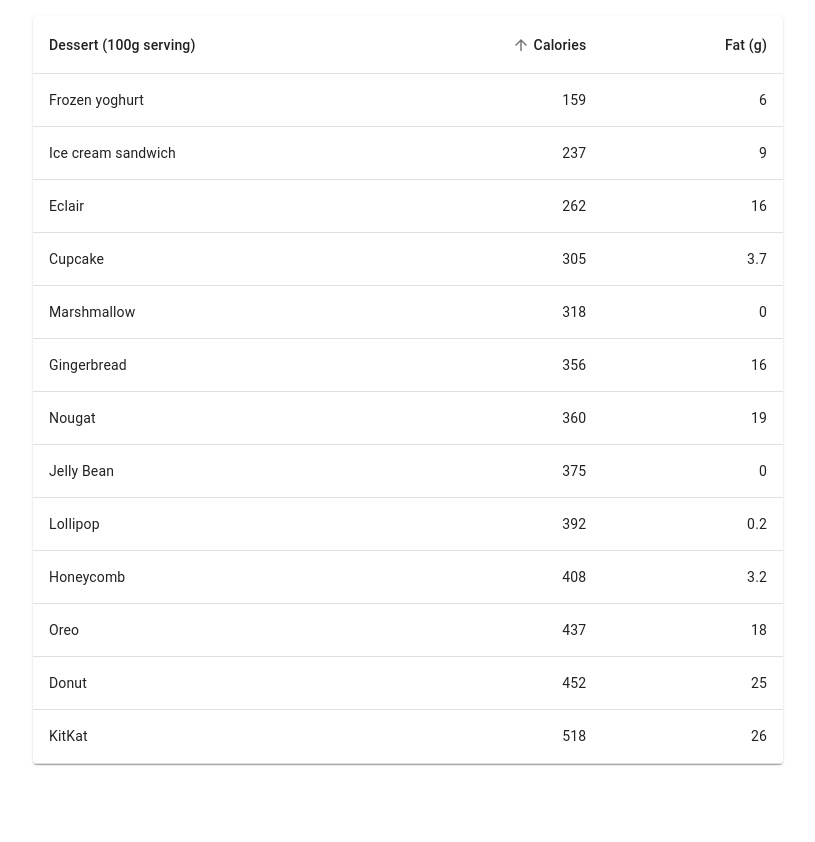
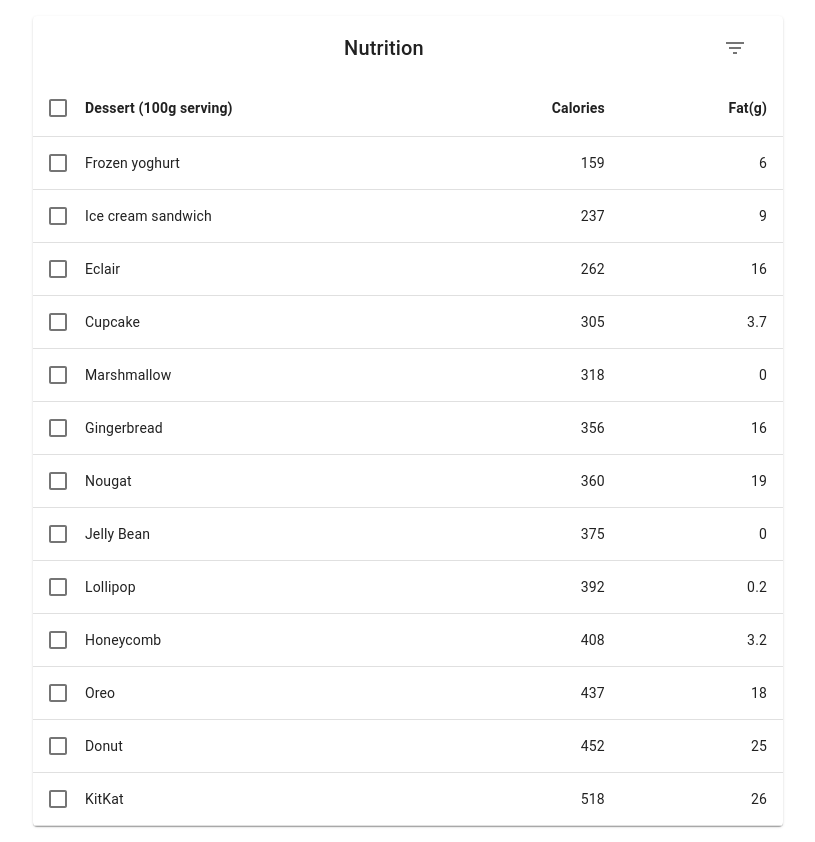
Before and after one commit to nenadpejic/examples, a React (Create React App) app in the folder react-material-ui-ts/: page / in a window 1280 px wide. Shown: the whole page, without its empty margins (232-1047 px from the left). Before the commit the page ends 800 px from the top, so only its background shows below. Built offline with nearby package versions, Linux system fonts and the light colour scheme.

Commit message:
Created WithSelecting, EnhancedTableTooltip, EnhancedTableHead

```diff
--- a/react-material-ui-ts/src/App.tsx
+++ b/react-material-ui-ts/src/App.tsx
@@ -2,13 +2,15 @@ import './App.css'
 import BasicTable from './components/table/BasicTable'
 import WithPagination from './components/table/WithPagination'
 import WithSorting from './components/table/WithSorting'
+import WithSelecting from './components/table/WithSelecting'
 
 function App() {
   return (
     <div className="App">
       {/* <BasicTable /> */}
       {/* <WithPagination /> */}
-      <WithSorting />
+      {/* <WithSorting /> */}
+      <WithSelecting />
     </div>
   );
 }
--- /dev/null
+++ b/react-material-ui-ts/src/components/table/WithSelecting/EnhancedTableHead/index.tsx
@@ -0,0 +1,33 @@
+import Checkbox from '@material-ui/core/Checkbox'
+import TableHead from '@material-ui/core/TableHead'
+import TableRow from '@material-ui/core/TableRow'
+import TableCell from '@material-ui/core/TableCell'
+
+interface Props {
+  numSelected: number
+  rowCount: number
+  onClickSelectAll: (event: React.ChangeEvent<HTMLInputElement>) => void
+}
+
+const EnhancedTableHead: React.FC<Props> = ({ numSelected, rowCount, onClickSelectAll }) => {
+
+  return (
+    <TableHead>
+      <TableRow>
+        <TableCell padding="checkbox">
+          <Checkbox
+            indeterminate={numSelected > 0 && numSelected < rowCount}
+            inputProps={{ 'aria-label': 'select all desserts' }}
+            checked={rowCount > 0 && numSelected === rowCount}
+            onChange={onClickSelectAll}
+          />
+        </TableCell>
+        <TableCell padding="none">Dessert (100g serving)</TableCell>
+        <TableCell align="right">Calories</TableCell>
+        <TableCell align="right">Fat(g)</TableCell>
+      </TableRow>
+    </TableHead>
+  )
+}
+
+export default EnhancedTableHead
--- /dev/null
+++ b/react-material-ui-ts/src/components/table/WithSelecting/EnhancedTableToolbar/EnhancedTableToolbar.module.css
@@ -0,0 +1,8 @@
+.root {
+  padding-left: 1rem;
+  padding-right: 0.5rem;
+}
+
+.title {
+  flex: 1 1 100%
+}
--- /dev/null
+++ b/react-material-ui-ts/src/components/table/WithSelecting/EnhancedTableToolbar/index.tsx
@@ -0,0 +1,60 @@
+import IconButton from '@material-ui/core/IconButton'
+import { createStyles, lighten, makeStyles, Theme } from '@material-ui/core/styles'
+import Toolbar from '@material-ui/core/Toolbar'
+import Tooltip from '@material-ui/core/Tooltip'
+import Typography from '@material-ui/core/Typography'
+import DeleteIcon from '@material-ui/icons/Delete'
+import FilterListIcon from '@material-ui/icons/FilterList'
+import styles from './EnhancedTableToolbar.module.css'
+
+const useStyles = makeStyles((theme: Theme) =>
+  createStyles({
+    highlight:
+      theme.palette.type === 'light'
+        ? {
+          color: theme.palette.secondary.main,
+          backgroundColor: lighten(theme.palette.secondary.light, 0.85),
+        }
+        : {
+          color: theme.palette.text.primary,
+          backgroundColor: theme.palette.secondary.dark,
+        },
+  }),
+)
+
+interface Props {
+  numSelected: number
+}
+
+const EnhancedTableToolbar: React.FC<Props> = ({ numSelected }) => {
+  const classes = useStyles()
+
+  return (
+    <Toolbar className={`${styles.root} ${numSelected > 0 ? classes.highlight : ''}`}>
+      {numSelected > 0 ? (
+        <Typography className={styles.title} color="inherit" variant="subtitle1" component="div">
+          {numSelected} selected
+        </Typography>
+      ) : (
+        <Typography className={styles.title} variant="h6" id="tableTitle" component="div">
+          Nutrition
+        </Typography>
+      )}
+      {numSelected > 0 ? (
+        <Tooltip title="Delete">
+          <IconButton aria-label="delete">
+            <DeleteIcon />
+          </IconButton>
+        </Tooltip>
+      ) : (
+        <Tooltip title="Filter list">
+          <IconButton aria-label="filter list">
+            <FilterListIcon />
+          </IconButton>
+        </Tooltip>
+      )}
+    </Toolbar>
+  )
+}
+
+export default EnhancedTableToolbar
--- /dev/null
+++ b/react-material-ui-ts/src/components/table/WithSelecting/WithSelecting.module.css
@@ -0,0 +1,12 @@
+.root {
+  max-width: 750px;
+  margin: 1rem auto;
+}
+
+.table {
+  min-width: 650px;
+}
+
+.table thead tr th {
+  font-weight: bold;
+}
--- /dev/null
+++ b/react-material-ui-ts/src/components/table/WithSelecting/deserts.json
@@ -0,0 +1,67 @@
+[
+  {
+    "name": "Frozen yoghurt",
+    "calories": 159,
+    "fat": 6
+  },
+  {
+    "name": "Ice cream sandwich",
+    "calories": 237,
+    "fat": 9
+  },
+  {
+    "name": "Eclair",
+    "calories": 262,
+    "fat": 16
+  },
+  {
+    "name": "Cupcake",
+    "calories": 305,
+    "fat": 3.7
+  },
+  {
+    "name": "Marshmallow",
+    "calories": 318,
+    "fat": 0
+  },
+  {
+    "name": "Gingerbread",
+    "calories": 356,
+    "fat": 16
+  },
+  {
+    "name": "Nougat",
+    "calories": 360,
+    "fat": 19
+  },
+  {
+    "name": "Jelly Bean",
+    "calories": 375,
+    "fat": 0
+  },
+  {
+    "name": "Lollipop",
+    "calories": 392,
+    "fat": 0.2
+  },
+  {
+    "name": "Honeycomb",
+    "calories": 408,
+    "fat": 3.2
+  },
+  {
+    "name": "Oreo",
+    "calories": 437,
+    "fat": 18
+  },
+  {
+    "name": "Donut",
+    "calories": 452,
+    "fat": 25
+  },
+  {
+    "name": "KitKat",
+    "calories": 518,
+    "fat": 26
+  }
+]
--- /dev/null
+++ b/react-material-ui-ts/src/components/table/WithSelecting/index.tsx
@@ -0,0 +1,87 @@
+import Checkbox from '@material-ui/core/Checkbox'
+import Paper from '@material-ui/core/Paper'
+import Table from '@material-ui/core/Table'
+import TableBody from '@material-ui/core/TableBody'
+import TableCell from '@material-ui/core/TableCell'
+import TableContainer from '@material-ui/core/TableContainer'
+import TableRow from '@material-ui/core/TableRow'
+import React from 'react'
+import deserts from './deserts.json'
+import EnhancedTableHead from './EnhancedTableHead'
+import EnhancedTableToolbar from './EnhancedTableToolbar'
+import styles from './WithSelecting.module.css'
+
+const WithSelecting = () => {
+  const [selected, setSelected] = React.useState<string[]>([])
+
+  const handleClickSelectAll = (event: React.ChangeEvent<HTMLInputElement>) => {
+    if (event.target.checked) {
+      const newSelecteds = deserts.map((n) => n.name)
+      setSelected(newSelecteds)
+    } else {
+      setSelected([])
+    }
+  }
+
+  const handleClickSelect = (name: string) => {
+    const isIncluded = selected.includes(name)
+    let _selected: string[] = []
+
+    if (!isIncluded) {
+      _selected = [...selected, name]
+    } else {
+      _selected = selected.filter(item => item !== name)
+    }
+
+    setSelected(_selected)
+  }
+
+  return (
+    <Paper className={styles.root}>
+      <EnhancedTableToolbar numSelected={selected.length} />
+      <TableContainer>
+        <Table
+          className={styles.table}
+          aria-labelledby="tableTitle"
+          aria-label="enhanced table"
+        >
+          <EnhancedTableHead
+            numSelected={selected.length}
+            rowCount={deserts.length}
+            onClickSelectAll={handleClickSelectAll}
+          />
+          <TableBody>
+            {deserts.map((desert, index) => {
+              const isSelected = selected.includes(desert.name)
+              const labelId = `enhanced-table-checkbox-${index}`
+
+              return (
+                <TableRow
+                  key={desert.name}
+                  hover
+                  role="checkbox"
+                  tabIndex={-1}
+                  aria-checked={isSelected}
+                  selected={isSelected}
+                  onClick={() => handleClickSelect(desert.name)}
+                >
+                  <TableCell padding="checkbox">
+                    <Checkbox
+                      checked={isSelected}
+                      inputProps={{ 'aria-labelledby': labelId }}
+                    />
+                  </TableCell>
+                  <TableCell component="th" id={labelId} scope="row" padding="none">{desert.name}</TableCell>
+                  <TableCell align="right">{desert.calories}</TableCell>
+                  <TableCell align="right">{desert.fat}</TableCell>
+                </TableRow>
+              )
+            })}
+          </TableBody>
+        </Table>
+      </TableContainer>
+    </Paper>
+  )
+}
+
+export default WithSelecting
```
